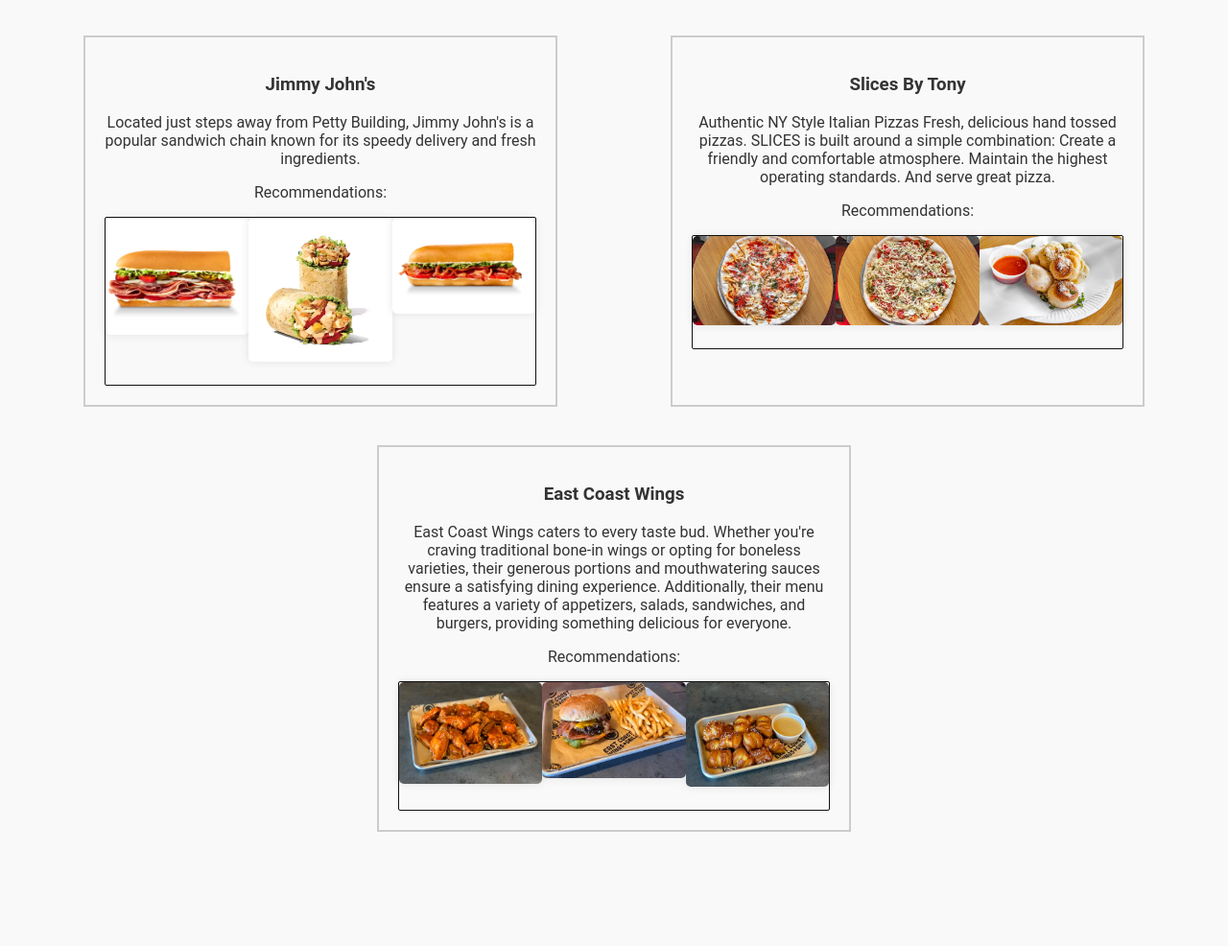
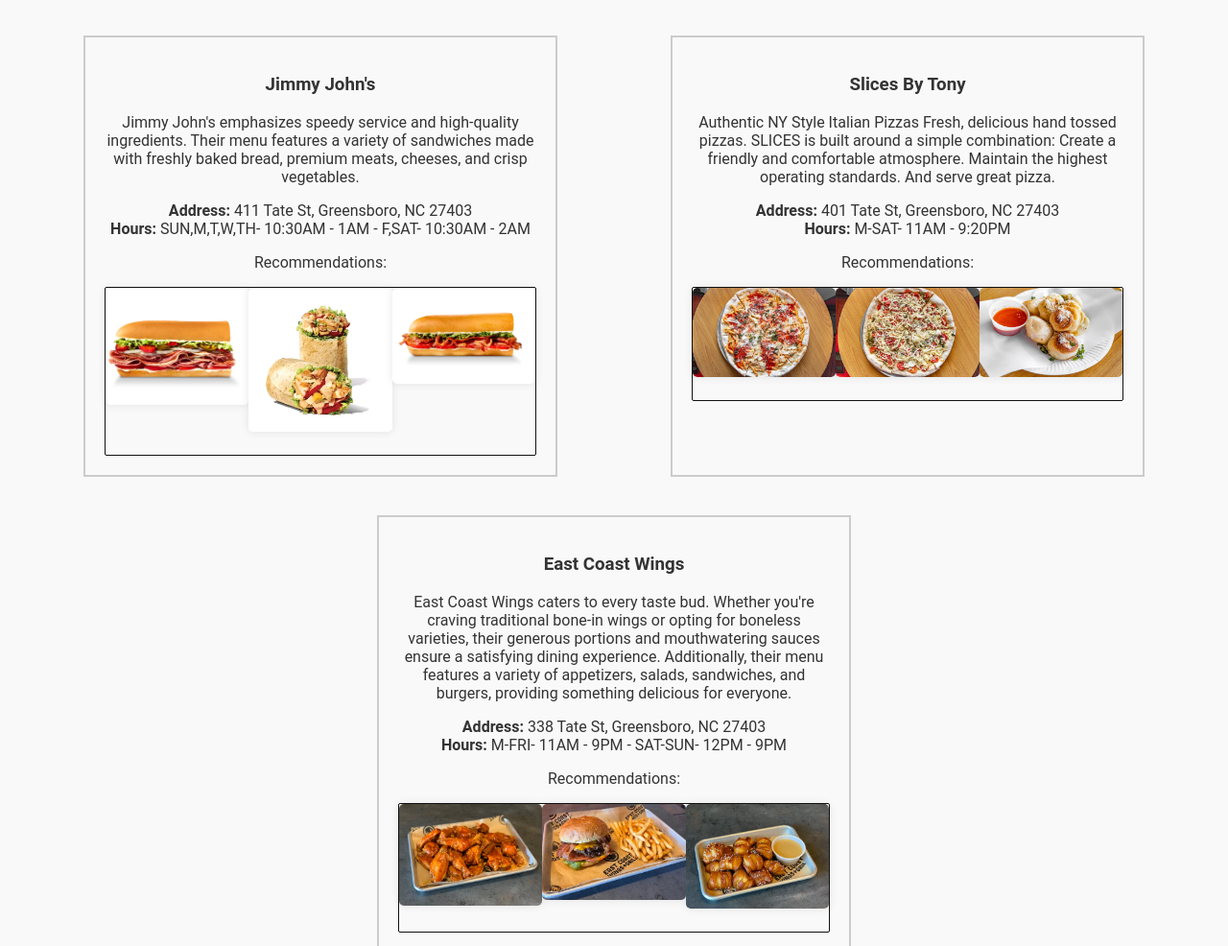
Before and after one commit to kennedygn/kennedygn.github.io, a plain HTML site: page csc300x-hw3/index.html in a window 1280 px wide. Shown: the part 396-1382 px from the top of the page at 96% size. Before the commit the page ends 1331 px from the top, so only its background shows below. Drawn offline with Linux system fonts and the light colour scheme.

Commit message:
add address and hours

```diff
--- a/csc300x-hw3/index.html
+++ b/csc300x-hw3/index.html
@@ -35,8 +35,11 @@
         <section id="recommendations">
             <article class="restaurant" id="jimmy-johns">
                 <h3>Jimmy John's</h3>
-                <p>Located just steps away from Petty Building, Jimmy John's is a popular sandwich chain
-                    known for its speedy delivery and fresh ingredients.</p>
+                <p>Jimmy John's emphasizes speedy service and high-quality ingredients. Their menu features a variety of
+                    sandwiches made with freshly baked bread, premium meats, cheeses, and crisp vegetables.</p>
+                <p><strong>Address:</strong> 411 Tate St, Greensboro, NC 27403 <br> <strong>Hours:
+                    </strong>SUN,M,T,W,TH- 10:30AM - 1AM - F,SAT- 10:30AM -
+                    2AM </p>
                 <p>Recommendations:</p>
                 <div class="flex-container">
                     <div class="dish">
@@ -76,6 +79,8 @@
                 <p>Authentic NY Style Italian Pizzas
                     Fresh, delicious hand tossed pizzas. SLICES is built around a simple combination: Create a friendly
                     and comfortable atmosphere. Maintain the highest operating standards. And serve great pizza.</p>
+                <p><strong>Address: </strong>401 Tate St, Greensboro, NC 27403<strong> <br>Hours: </strong>M-SAT- 11AM -
+                    9:20PM</p>
                 <p>Recommendations:</p>
                 <div class="flex-container">
                     <div class="dish">
@@ -111,6 +116,9 @@
                     bone-in wings or opting for boneless varieties, their generous portions and mouthwatering sauces
                     ensure a satisfying dining experience. Additionally, their menu features a variety of appetizers,
                     salads, sandwiches, and burgers, providing something delicious for everyone. </p>
+                <p><strong>Address: </strong>338 Tate St, Greensboro, NC 27403<strong> <br> Hours: </strong>M-FRI- 11AM
+                    -
+                    9PM - SAT-SUN- 12PM - 9PM</p>
                 <p>Recommendations:</p>
                 <div class="flex-container">
                     <div class="dish">
```
